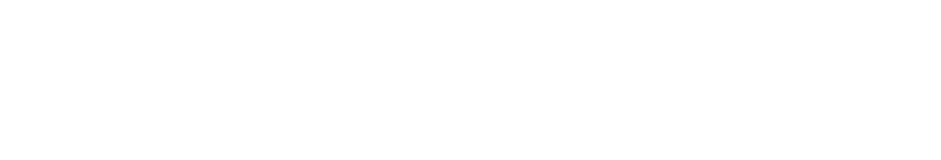
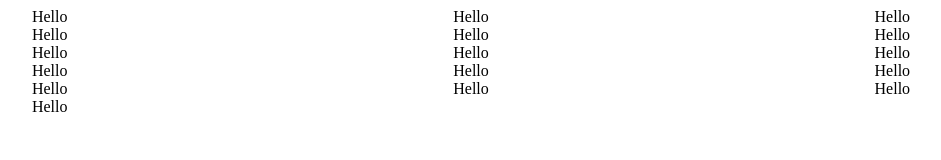
Before and after one commit to MichaelHalaj/Etch-A-Sketch, a plain HTML site: page index.html in a window 1280 px wide. Shown: the whole page, without its empty margins (169-1110 px from the left). Drawn offline with Linux system fonts and the light colour scheme.

Commit message:
Experiment with grid

```diff
--- a/index.html
+++ b/index.html
@@ -9,6 +9,6 @@
     <link rel="stylesheet" href="styles.css">
 </head>
 <body>
-
+    <div class="grid"></div>
 </body>
 </html>
--- a/script.js
+++ b/script.js
@@ -0,0 +1,7 @@
+grid = document.querySelector('.grid');
+for(i = 0; i < 16; i++){
+    const div = document.createElement('div');
+    div.setAttribute('style', 'margin: auto')
+    div.textContent = 'Hello';
+    grid.appendChild(div);
+}
--- a/styles.css
+++ b/styles.css
@@ -0,0 +1,4 @@
+.grid{
+    display: grid;
+    grid-template-columns: auto auto auto;
+}
```
